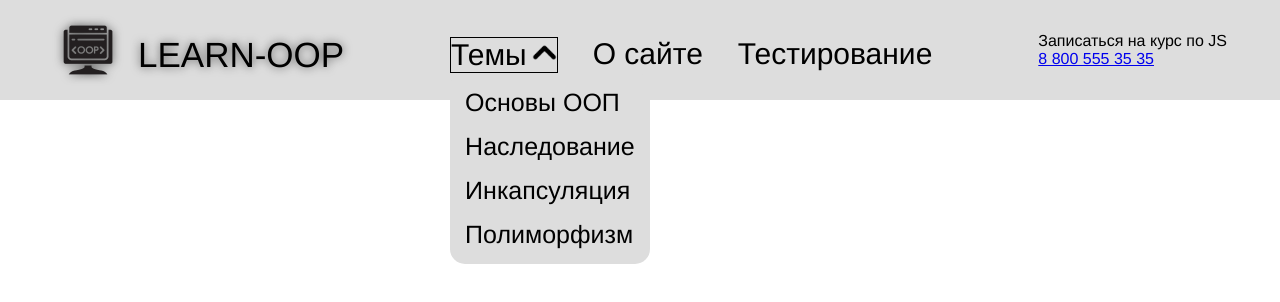
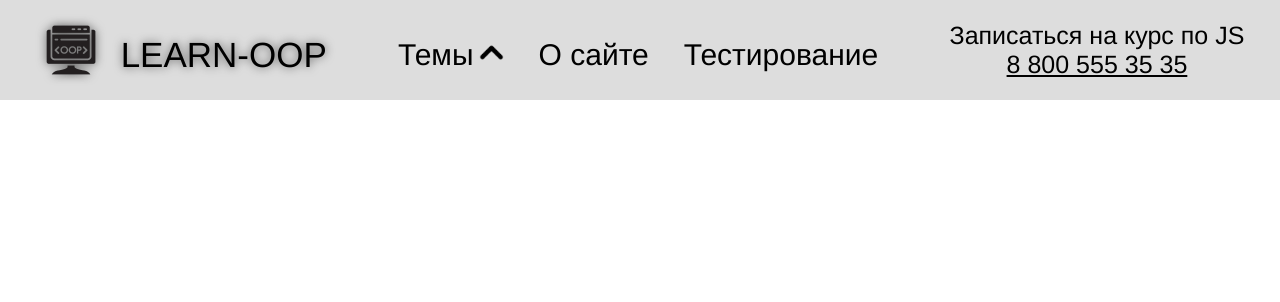
Before and after one commit to Osminojka98/learn-oop-web, a React (Create React App) app: page / in a window 1280 px wide. Shown: the top 302 px of the page. Built offline with nearby package versions, Linux system fonts and the light colour scheme.

Commit message:
add styles for header and for menu

```diff
--- a/src/components/header/Header.jsx
+++ b/src/components/header/Header.jsx
@@ -1,15 +1,25 @@
 import React from "react";
 import { NavLink } from "react-router-dom";
-import "./header.scss"
-
+import "./header.scss";
 
 class Header extends React.Component {
 	constructor(props) {
-		super(props)
+		super(props);
+		this.state = {
+			isMenuVisible: false,
+		};
 	}
 
+	handleMouseEnter = () => {
+		this.setState({ isMenuVisible: true });
+	};
+
+	handleMouseLeave = () => {
+		this.setState({ isMenuVisible: false });
+	};
+
 	render() {
-		return(
+		return (
 			<header className="header">
 				<NavLink to={"/main"} className="logo header__logo">
 					<div className="logo__icon"></div>
@@ -17,19 +27,20 @@ class Header extends React.Component {
 				</NavLink>
 
 				<div className="navbar header__navbar">
-					<div className="themes-menu navbar__themes-menu">
-						<div className="themes-menu__btn">
+					<div
+						className="themes-menu navbar__themes-menu"
+						onMouseEnter={this.handleMouseEnter}
+						onMouseLeave={this.handleMouseLeave}
+					>
+						<div className={`themes-menu__btn ${this.state.isMenuVisible ? 'visible' : ''}`}>
 							<span className="themes-menu__btn-title">Темы</span>
 							<div className="themes-menu__btn-icon"></div>
 						</div>
 
-						<div className="themes-menu__list">
+						<div className={`themes-menu__list ${this.state.isMenuVisible ? 'visible' : ''}`}>
 							<NavLink to="/oop-basics" className="themes-menu__link">Основы ООП</NavLink>
-
 							<NavLink to="/inheritance" className="themes-menu__link">Наследование</NavLink>
-
 							<NavLink to="/encapsulating" className="themes-menu__link">Инкапсуляция</NavLink>
-
 							<NavLink to="/polymorphysm" className="themes-menu__link">Полиморфизм</NavLink>
 						</div>
 					</div>
@@ -44,7 +55,7 @@ class Header extends React.Component {
 					<a href="tel:+78005553535">8 800 555 35 35</a>
 				</div>
 			</header>
-		)
+		);
 	}
 }
 
--- a/src/components/header/header.scss
+++ b/src/components/header/header.scss
@@ -14,7 +14,7 @@
 		gap: 15px;
 		text-decoration: none;
 		filter: drop-shadow(0px 0px 5px #555);
-		transition: filter, transform, 0.3s ease-in;
+		transition: filter 0.3s ease-in, transform 0.3s ease-in;
 
 		&__icon {
 			width: 70px;
@@ -50,8 +50,8 @@
 				display: flex;
 				align-items: center;
 				gap: 5px;
-				border: 1px solid black;
-				transition: transform, filter, 0.2s ease-in-out;
+				// border: 1px solid black;
+				transition: transform 0.2s ease-in-out, filter 0.2s ease-in-out;
 
 				&-title {
 					font-size: 30px;
@@ -74,7 +74,16 @@
 
 				&:hover {
 					transform: translate(0, -2px);
+					filter: drop-shadow(2px 2px 2px black);
+				}
+
+				&.visible {
+					transform: translate(0, -2px);
 					filter: drop-shadow(2px 2px 3px black);
+				}
+
+				&.visible div{
+					rotate: 90deg;
 				}
 			}
 
@@ -86,17 +95,36 @@
 				gap: 15px;
 				padding: 15px;
 				background: #ddd;
-				border-radius: 15px;
+				border: 1px solid #ccc;
+				left: -50px;
+				border-radius: 10px;
+				opacity: 0;
+				transform: translateY(-10px);
+				visibility: hidden;
+				z-index: 1;
+				transition: transform 0.2s ease-in-out, visibility 0.2s ease-in-out;
+
+				&.visible {
+					opacity: 1;
+					transform: translateY(0);
+					visibility: visible;
+				}
 			}
 
 			&__link {
 				font-size: 25px;
+				box-sizing: content-box;
+				padding: 10px;
 				color: black;
 				text-decoration: none;
 				transition: filter 0.1s ease-in-out;
 
 				&:hover {
 					filter: drop-shadow(0px 0px 3px black);
+				}
+
+				&:active {
+					color: silver;
 				}
 			}
 		}
@@ -105,12 +133,34 @@
 			font-size: 30px;
 			color: black;
 			text-decoration: none;
-			transition: transform, filter, 0.2s ease-in-out;
+			transition: transform 0.2s ease-in-out, filter 0.2s ease-in-out;
 
 			&:hover {
 				transform: translate(0, -2px);
 				filter: drop-shadow(2px 2px 3px black);
 			}
+
+			&:active {
+				color: silver;
+			}
+		}
+	}
+
+	&__course {
+		font-size: 25px;
+		text-align: center;
+
+		a {
+			color: black;
+			font-size: 25px;
+
+			&:hover {
+				color: #777;
+			}
+
+			&:active {
+				color: #aaa;
+			}
 		}
 	}
 }
```
